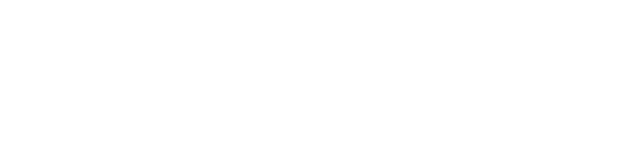
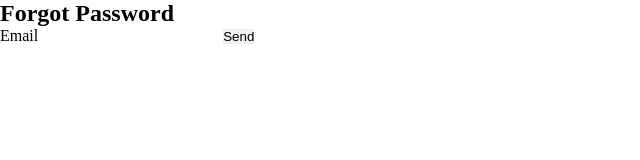
Before and after one commit to albqvictor1508/devops, a plain HTML site: page src/assets/pages/forgot-password/send-code.html in a window 1280 px wide. Shown: the whole page, without its empty margins (0-640 px from the left). Drawn offline with Linux system fonts and the light colour scheme.

Commit message:
wip: forgot password initial commit

```diff
--- /dev/null
+++ b/src/assets/css/forgot-password.css
@@ -0,0 +1,6 @@
+* {
+    margin: 0;
+    padding: 0;
+    border: 0;
+    box-sizing: border-box;
+}
--- a/src/assets/pages/forgot-password/send-code.html
+++ b/src/assets/pages/forgot-password/send-code.html
@@ -3,9 +3,21 @@
 <head>
     <meta charset="UTF-8">
     <meta name="viewport" content="width=device-width, initial-scale=1.0">
+    <link rel="stylesheet" href="../../css/forgot-password.css">
     <title>Send code</title>
 </head>
 <body>
+    <main>
+        <h2>Forgot Password</h2>
+        <div class="forgot-password-round-div">
 
+        </div>
+
+        <form action="#">
+            <label for="email">Email</label>
+            <input type="email"  id="email" />
+            <button type="submit">Send</button>
+        </form>
+    </main>
 </body>
 </html>
```
Also changed, not shown: src/index.html (+2 -1 lines).
